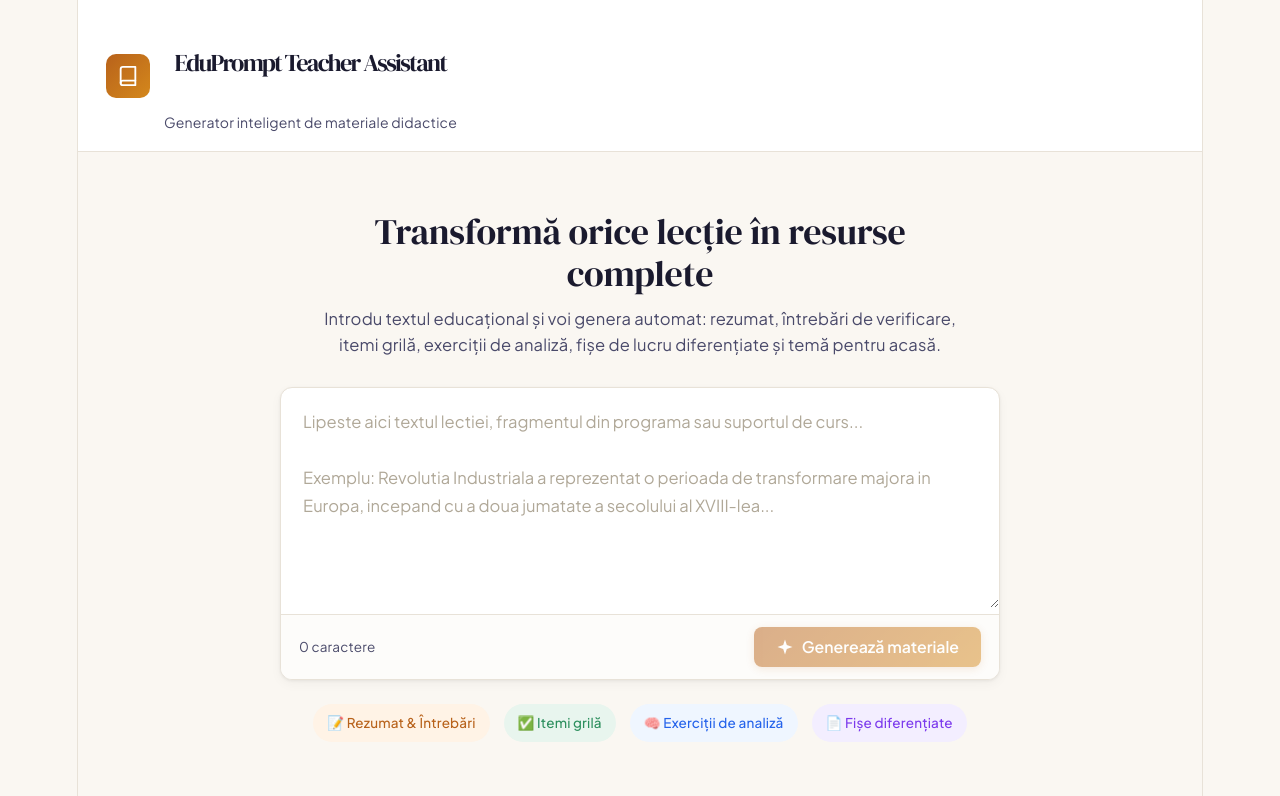
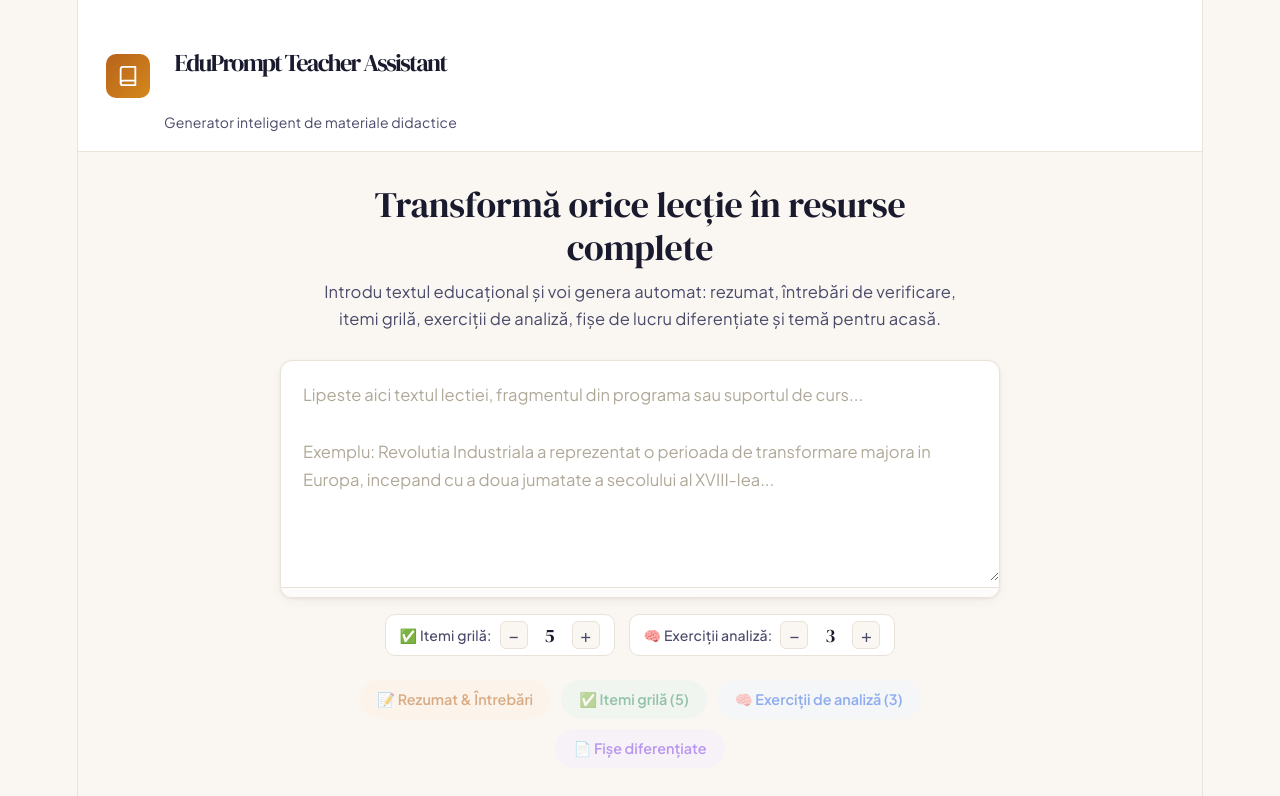
Before and after one commit to alexandradragomirescu-ux/eduprompt-teacher-assistant, a React (Vite) app: page / in a window 1280 px wide. Shown: the top 796 px of the page. Built offline with nearby package versions, Linux system fonts and the light colour scheme.

Commit message:
Adaug butoane funcționale și selectoare de număr

```diff
--- a/src/App.jsx
+++ b/src/App.jsx
@@ -16,6 +16,44 @@ Instrucțiuni generale: Pentru fiecare material primit, vei genera întotdeauna
 La finalul răspunsului, adaugă o scurtă evaluare a eficienței procesului (timp estimat economisit, calitate, observații).
 
 Formatează răspunsul folosind Markdown clar, cu headere, liste numerotate și bold pentru secțiuni. Fii detaliat și profesionist.`;
+
+const FOCUSED_PROMPTS = {
+  rezumat: `Ești un profesor expert. Generează DOAR următoarele pentru textul primit:
+1. **Rezumatul lecției** – concis, 5–7 rânduri
+2. **5 întrebări de verificare a înțelegerii** – întrebări deschise, cu răspunsuri așteptate
+
+Formatează răspunsul folosind Markdown clar. Răspunde DOAR în limba română.`,
+
+  grila: (num) => `Ești un profesor expert. Generează EXACT ${num} ITEMI GRILĂ pentru textul primit.
+
+Fiecare item trebuie să aibă:
+- Întrebarea
+- 4 variante de răspuns (A, B, C, D)
+- Răspunsul corect marcat cu ✔️
+
+Formatează răspunsul folosind Markdown clar. Răspunde DOAR în limba română.`,
+
+  analiza: (num) => `Ești un profesor expert. Generează EXACT ${num} EXERCIȚII DE ANALIZĂ complexe pentru textul primit.
+
+Exercițiile trebuie să solicite gândire critică, aplicare sau interpretare. Include exerciții variate: comparație, argumentare, sinteză, evaluare.
+
+Pentru fiecare exercițiu include:
+- Titlul exercițiului
+- Cerința detaliată
+- Indicații pentru rezolvare
+
+Formatează răspunsul folosind Markdown clar. Răspunde DOAR în limba română.`,
+
+  fise: `Ești un profesor expert. Generează DOAR FIȘE DE LUCRU DIFERENȚIATE pe 3 niveluri pentru textul primit:
+
+1. **Nivel de bază** (pentru elevii care au nevoie de sprijin suplimentar) – exerciții simple, cu suport
+2. **Nivel mediu** (pentru majoritatea elevilor) – exerciții moderate
+3. **Nivel avansat** (pentru elevii performanți) – exerciții provocatoare, de aprofundare
+
+Fiecare fișă trebuie să conțină 3-4 exerciții.
+
+Formatează răspunsul folosind Markdown clar. Răspunde DOAR în limba română.`
+};
 
 const OPTION_PROMPTS = {
   1: "Adaptează materialele generate anterior pe niveluri de dificultate: nivel de bază (pentru elevi cu dificultăți de învățare), nivel mediu și nivel avansat (pentru elevi performanți). Păstrează formatul Markdown clar.",
@@ -37,9 +75,7 @@ function md(text) {
     .replace(/^---$/gm, '<hr/>')
     .replace(/^[-•] (.+)$/gm, '<li>$1</li>')
     .replace(/^(\d+)\. (.+)$/gm, '<li>$2</li>');
-  // wrap consecutive <li> in <ul>
   h = h.replace(/((?:<li>.*<\/li>\n?)+)/g, '<ul>$1</ul>');
-  // paragraphs
   h = h.split(/\n{2,}/).map(p => {
     p = p.trim();
     if (/^<[hul]/.test(p) || /^<hr/.test(p)) return p;
@@ -69,30 +105,21 @@ const CheckIcon = () => (
     <polyline points="20 6 9 17 4 12"/>
   </svg>
 );
-const SendIcon = () => (
-  <svg width="20" height="20" viewBox="0 0 24 24" fill="currentColor">
-    <path d="M2.01 21L23 12 2.01 3 2 10l15 2-15 2z"/>
-  </svg>
-);
-const LoaderIcon = () => (
-  <svg width="24" height="24" viewBox="0 0 24 24" fill="none" stroke="currentColor" strokeWidth="2.5" strokeLinecap="round">
-    <path d="M12 2v4M12 18v4M4.93 4.93l2.83 2.83M16.24 16.24l2.83 2.83M2 12h4M18 12h4M4.93 19.07l2.83-2.83M16.24 7.76l2.83-2.83">
-      <animateTransform attributeName="transform" type="rotate" from="0 12 12" to="360 12 12" dur="1s" repeatCount="indefinite"/>
-    </path>
-  </svg>
-);
 
 const FONTS_URL = "https://fonts.googleapis.com/css2?family=DM+Serif+Display:ital@0;1&family=Plus+Jakarta+Sans:wght@400;500;600;700&display=swap";
 
 export default function EduPromptApp() {
   const [inputText, setInputText] = useState("");
-  const [messages, setMessages] = useState([]); // {role, content}
+  const [messages, setMessages] = useState([]);
   const [result, setResult] = useState("");
   const [loading, setLoading] = useState(false);
   const [error, setError] = useState("");
   const [copied, setCopied] = useState(false);
-  const [phase, setPhase] = useState("input"); // input | result
+  const [phase, setPhase] = useState("input");
   const [loadingMsg, setLoadingMsg] = useState(0);
+  const [activeChip, setActiveChip] = useState(null);
+  const [numGrila, setNumGrila] = useState(5);
+  const [numAnaliza, setNumAnaliza] = useState(3);
   const resultRef = useRef(null);
 
   const loadingMessages = [
@@ -110,7 +137,7 @@ export default function EduPromptApp() {
     return () => clearInterval(iv);
   }, [loading]);
 
-  async function callAPI(userContent, history = []) {
+  async function callAPI(userContent, systemPrompt, history = []) {
     setLoading(true);
     setError("");
     setLoadingMsg(0);
@@ -122,7 +149,7 @@ export default function EduPromptApp() {
         body: JSON.stringify({
           model: "claude-sonnet-4-20250514",
           max_tokens: 4096,
-          system: SYSTEM_PROMPT,
+          system: systemPrompt,
           messages: msgs
         })
       });
@@ -143,11 +170,26 @@ export default function EduPromptApp() {
 
   function handleGenerate() {
     if (!inputText.trim()) return;
-    callAPI(`Iată textul lecției pe care doresc să-l prelucrezi:\n\n${inputText}`);
+    setActiveChip(null);
+    callAPI(`Iată textul lecției pe care doresc să-l prelucrezi:\n\n${inputText}`, SYSTEM_PROMPT);
+  }
+
+  function handleFocusedGenerate(type) {
+    if (!inputText.trim()) return;
+    setActiveChip(type);
+    let systemPrompt;
+    if (type === "grila") {
+      systemPrompt = FOCUSED_PROMPTS.grila(numGrila);
+    } else if (type === "analiza") {
+      systemPrompt = FOCUSED_PROMPTS.analiza(numAnaliza);
+    } else {
+      systemPrompt = FOCUSED_PROMPTS[type];
+    }
+    callAPI(`Iată textul lecției:\n\n${inputText}`, systemPrompt);
   }
 
   function handleOption(opt) {
-    callAPI(OPTION_PROMPTS[opt], messages);
+    callAPI(OPTION_PROMPTS[opt], SYSTEM_PROMPT, messages);
   }
 
   function handleCopy() {
@@ -163,6 +205,7 @@ export default function EduPromptApp() {
     setMessages([]);
     setInputText("");
     setError("");
+    setActiveChip(null);
   }
 
   return (
@@ -279,19 +322,61 @@ export default function EduPromptApp() {
         .btn-generate:hover { transform: translateY(-1px); box-shadow: 0 4px 16px rgba(184,98,27,0.35); }
         .btn-generate:disabled { opacity: 0.5; cursor: not-allowed; transform: none; }
 
+        /* ── feature chips (now buttons) ── */
         .features-row {
-          display: flex; gap: 14px; flex-wrap: wrap; justify-content: center;
+          display: flex; gap: 10px; flex-wrap: wrap; justify-content: center;
           max-width: 720px; margin-top: 24px;
         }
         .feature-chip {
           display: flex; align-items: center; gap: 6px;
-          padding: 6px 14px; border-radius: 20px;
-          font-size: 0.75rem; font-weight: 500;
+          padding: 8px 16px; border-radius: 20px;
+          font-size: 0.8rem; font-weight: 600;
+          border: 2px solid transparent;
+          cursor: pointer; transition: all 0.2s;
+          font-family: var(--font-body);
         }
+        .feature-chip:hover {
+          transform: translateY(-2px);
+          box-shadow: 0 4px 12px rgba(0,0,0,0.1);
+        }
+        .feature-chip:active { transform: scale(0.97); }
+        .feature-chip:disabled { opacity: 0.5; cursor: not-allowed; transform: none; box-shadow: none; }
         .fc-1 { background: var(--accent-soft); color: var(--accent); }
+        .fc-1:hover { border-color: var(--accent); }
         .fc-2 { background: var(--green-soft); color: var(--green); }
+        .fc-2:hover { border-color: var(--green); }
         .fc-3 { background: var(--blue-soft); color: var(--blue); }
+        .fc-3:hover { border-color: var(--blue); }
         .fc-4 { background: var(--purple-soft); color: var(--purple); }
+        .fc-4:hover { border-color: var(--purple); }
+
+        /* ── number controls ── */
+        .num-controls-row {
+          display: flex; gap: 14px; flex-wrap: wrap; justify-content: center;
+          max-width: 720px; margin-top: 16px;
+        }
+        .num-control {
+          display: flex; align-items: center; gap: 8px;
+          background: var(--surface); border: 1px solid var(--border);
+          border-radius: 10px; padding: 6px 14px;
+          font-family: var(--font-body); transition: border-color 0.2s;
+        }
+        .num-control:hover { border-color: var(--accent); }
+        .num-label { font-size: 0.78rem; color: var(--ink2); font-weight: 500; white-space: nowrap; }
+        .num-btn {
+          width: 28px; height: 28px; border-radius: 6px;
+          border: 1px solid var(--border); background: var(--bg);
+          cursor: pointer; font-size: 1rem; color: var(--ink2);
+          display: flex; align-items: center; justify-content: center;
+          font-family: var(--font-body); transition: all 0.15s; line-height: 1;
+        }
+        .num-btn:hover { background: var(--accent); color: white; border-color: var(--accent); }
+        .num-btn:active { transform: scale(0.9); }
+        .num-value {
+          min-width: 28px; text-align: center; font-size: 1.05rem;
+          font-weight: 700; color: var(--ink);
+          font-family: var(--font-display);
+        }
 
         /* ── RESULT PHASE ── */
         .result-phase {
@@ -348,6 +433,12 @@ export default function EduPromptApp() {
         .btn-copy:hover { border-color: var(--green); color: var(--green); }
         .btn-copy.copied { border-color: var(--green); color: var(--green); background: var(--green-soft); }
 
+        .generated-label {
+          display: inline-flex; align-items: center; gap: 6px;
+          padding: 5px 12px; border-radius: 6px; font-size: 0.72rem;
+          font-weight: 600; margin-bottom: 16px;
+        }
+
         /* ── loading overlay ── */
         .loading-overlay {
           flex: 1; display: flex; flex-direction: column;
@@ -385,6 +476,7 @@ export default function EduPromptApp() {
           .result-content { padding: 20px 18px; }
           .result-toolbar { padding: 8px 12px; }
           .features-row { gap: 8px; }
+          .num-controls-row { gap: 8px; }
         }
       `}</style>
 
@@ -447,16 +539,57 @@ export default function EduPromptApp() {
                     onClick={handleGenerate}
                     disabled={!inputText.trim() || loading}
                   >
-                    <SparkleIcon /> Generează materiale
+                    <SparkleIcon /> Generează toate materialele
                   </button>
                 </div>
               </div>
 
+              {/* Number controls */}
+              <div className="num-controls-row">
+                <div className="num-control">
+                  <span className="num-label">✅ Itemi grilă:</span>
+                  <button className="num-btn" onClick={() => setNumGrila(n => Math.max(2, n - 1))}>−</button>
+                  <span className="num-value">{numGrila}</span>
+                  <button className="num-btn" onClick={() => setNumGrila(n => Math.min(20, n + 1))}>+</button>
+                </div>
+                <div className="num-control">
+                  <span className="num-label">🧠 Exerciții analiză:</span>
+                  <button className="num-btn" onClick={() => setNumAnaliza(n => Math.max(1, n - 1))}>−</button>
+                  <span className="num-value">{numAnaliza}</span>
+                  <button className="num-btn" onClick={() => setNumAnaliza(n => Math.min(12, n + 1))}>+</button>
+                </div>
+              </div>
+
+              {/* Feature chips — now functional buttons */}
               <div className="features-row">
-                <span className="feature-chip fc-1">📝 Rezumat &amp; Întrebări</span>
-                <span className="feature-chip fc-2">✅ Itemi grilă</span>
-                <span className="feature-chip fc-3">🧠 Exerciții de analiză</span>
-                <span className="feature-chip fc-4">📄 Fișe diferențiate</span>
+                <button
+                  className="feature-chip fc-1"
+                  onClick={() => handleFocusedGenerate("rezumat")}
+                  disabled={!inputText.trim() || loading}
+                >
+                  📝 Rezumat &amp; Întrebări
+                </button>
+                <button
+                  className="feature-chip fc-2"
+                  onClick={() => handleFocusedGenerate("grila")}
+                  disabled={!inputText.trim() || loading}
+                >
+                  ✅ Itemi grilă ({numGrila})
+                </button>
+                <button
+                  className="feature-chip fc-3"
+                  onClick={() => handleFocusedGenerate("analiza")}
+                  disabled={!inputText.trim() || loading}
+                >
+                  🧠 Exerciții de analiză ({numAnaliza})
+                </button>
+                <button
+                  className="feature-chip fc-4"
+                  onClick={() => handleFocusedGenerate("fise")}
+                  disabled={!inputText.trim() || loading}
+                >
+                  📄 Fișe diferențiate
+                </button>
               </div>
             </div>
           )}
@@ -483,6 +616,19 @@ export default function EduPromptApp() {
               <div className="result-scroll" ref={resultRef}>
                 <div style={{ maxWidth: 780, margin: "0 auto" }}>
                   <div className="copy-bar">
+                    {activeChip && (
+                      <span className={`generated-label ${
+                        activeChip === "rezumat" ? "fc-1" :
+                        activeChip === "grila" ? "fc-2" :
+                        activeChip === "analiza" ? "fc-3" : "fc-4"
+                      }`}>
+                        {activeChip === "rezumat" && "📝 Rezumat & Întrebări"}
+                        {activeChip === "grila" && `✅ ${numGrila} Itemi grilă`}
+                        {activeChip === "analiza" && `🧠 ${numAnaliza} Exerciții de analiză`}
+                        {activeChip === "fise" && "📄 Fișe diferențiate"}
+                      </span>
+                    )}
+                    <div style={{ flex: 1 }} />
                     <button className={`btn-copy${copied ? " copied" : ""}`} onClick={handleCopy}>
                       {copied ? <><CheckIcon /> Copiat!</> : <><CopyIcon /> Copiază tot</>}
                     </button>
```
